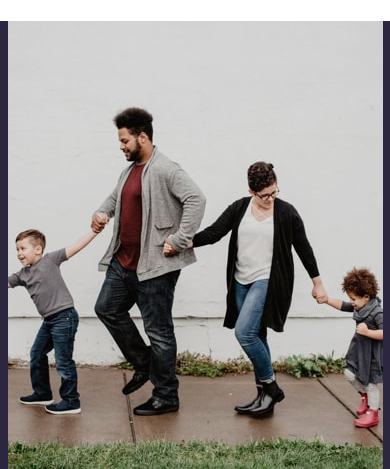
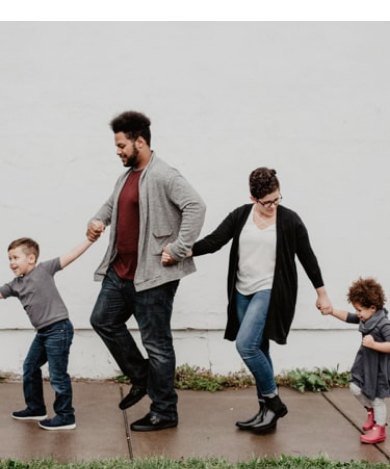
Before and after one commit to xup60521/Insure-landing-page, a website built with Vite: page index.html in a window 390 px wide. Shown: the part 59-528 px from the top of the page. Built offline with nearby package versions, Linux system fonts and the light colour scheme.

Commit message:
fix intro mobile image width

```diff
--- a/index.html
+++ b/index.html
@@ -46,7 +46,7 @@
             <img src="/images/bg-pattern-intro-left-desktop.svg" alt="intro pattern left desktop"
                 class="md:block hidden absolute left-0 translate-y-[80%] w-[12vw]">
 
-            <img src="/images/image-intro-mobile.jpg" alt="intro mobile" class="md:hidden">
+            <img src="/images/image-intro-mobile.jpg" alt="intro mobile" class="md:hidden w-full">
             <div class="flex flex-col gap-6 md:px-0 px-8 md:items-start items-center md:py-0 py-24 relative">
                 <!-- mobile only pattern -->
                 <img src="/images/bg-pattern-intro-left-mobile.svg" alt="intro pattern left mobile"
```
